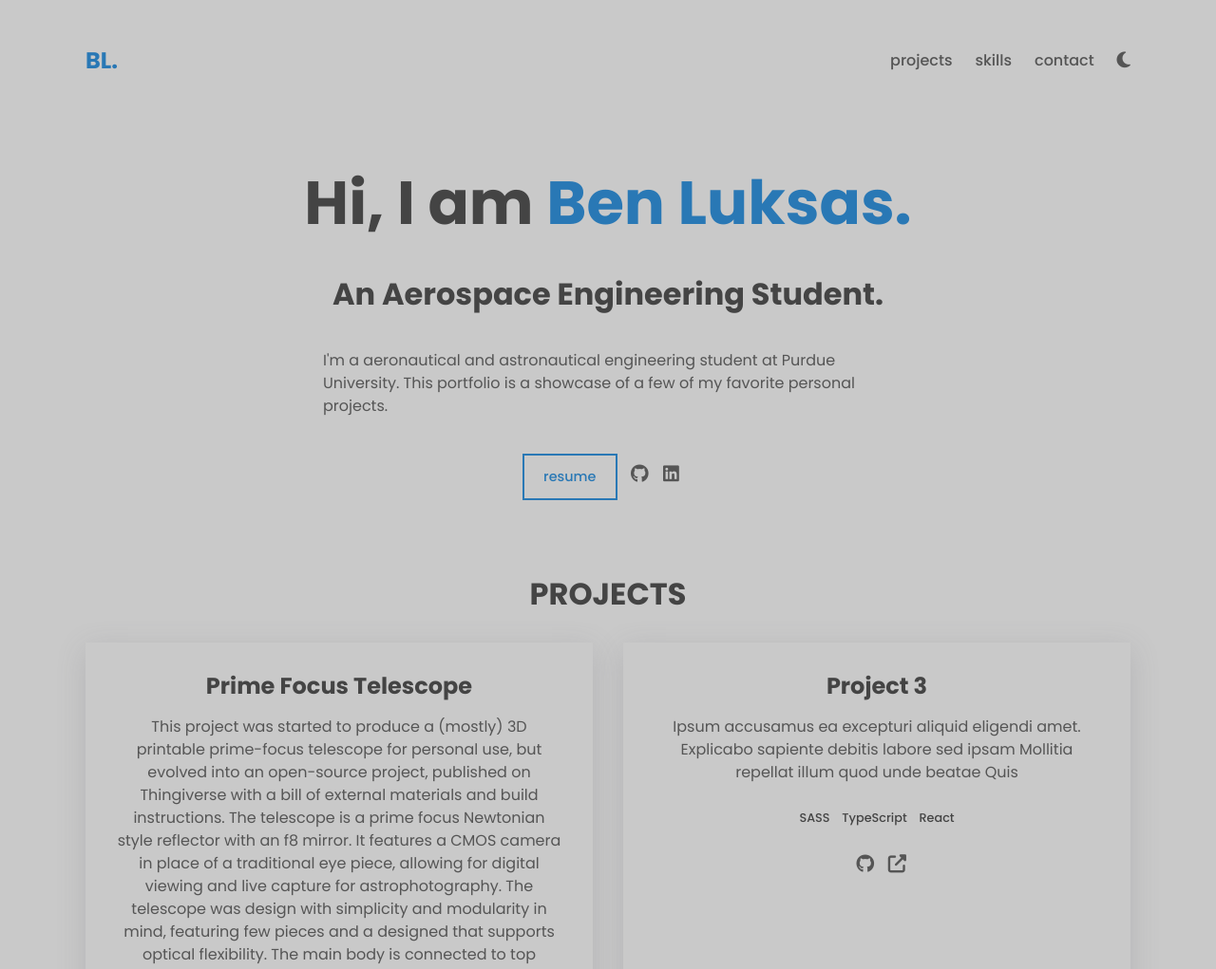
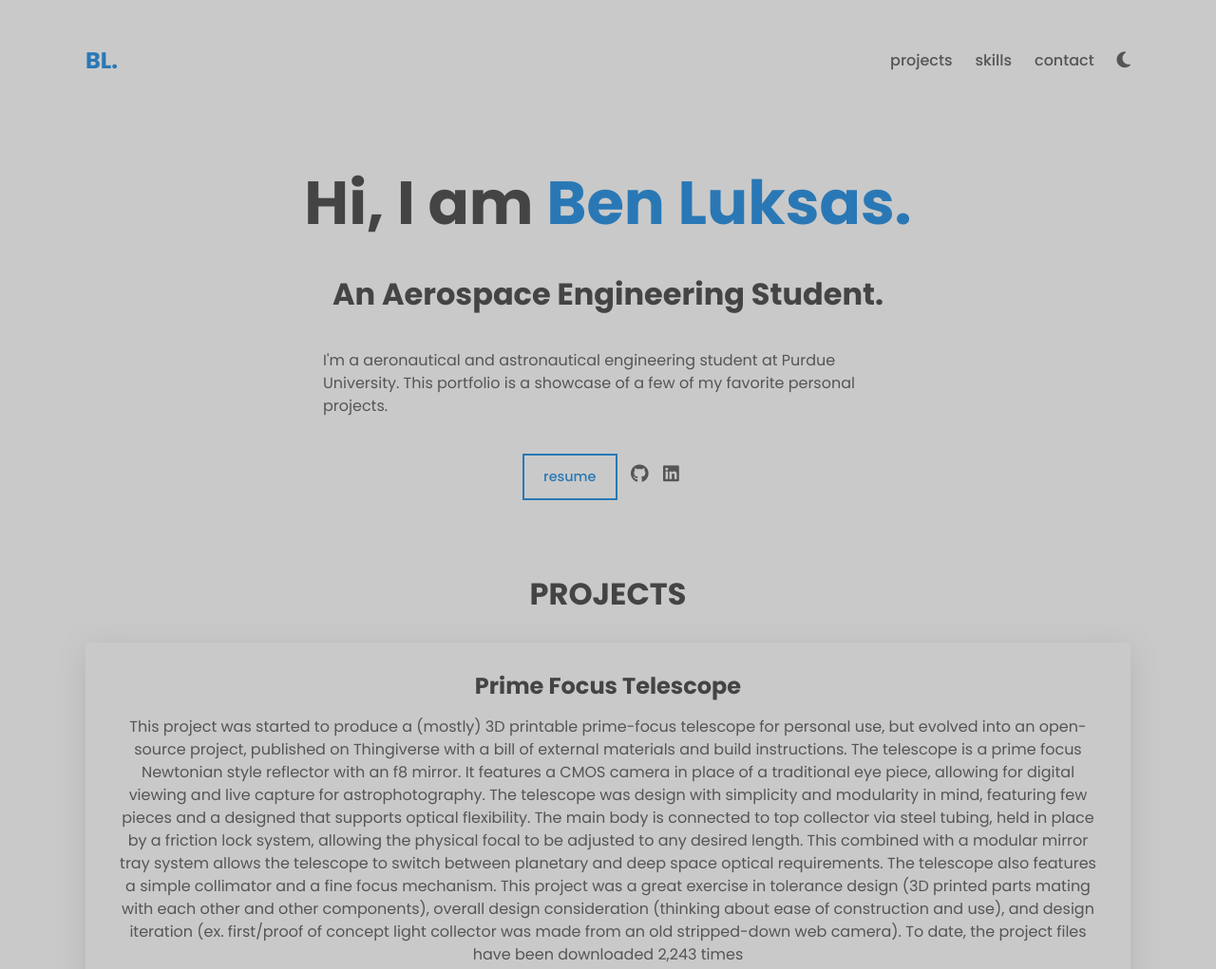
Before and after one commit to BLuksas/BLuksas.github.io, a plain HTML site: page index.html in a window 1280 px wide. Shown: the top 1021 px of the page at 95% size. Drawn offline with Linux system fonts and the light colour scheme.

Commit message:
Update index.html

```diff
--- a/index.html
+++ b/index.html
@@ -130,65 +130,6 @@ from an old stripped-down web camera). To date, the project files have been down
             </a>
           </div>
 
-          <!--
-          <div class="project">
-            <h3>Project 2</h3>
-            <p class="project__description">
-              Ipsum accusamus ea excepturi aliquid eligendi amet. Explicabo
-              sapiente debitis labore sed ipsam Mollitia repellat illum quod
-              unde beatae Quis
-            </p>
-            <ul class="project__stack">
-              <li class="project__stack-item">SASS</li>
-              <li class="project__stack-item">TypeScript</li>
-              <li class="project__stack-item">React</li>
-            </ul>
-
-            <a
-              href="https://github.com"
-              aria-label="source code"
-              class="link link--icon"
-            >
-              <i aria-hidden="true" class="fab fa-github"></i>
-            </a>
-            <a
-              href="https://example.com"
-              aria-label="live preview"
-              class="link link--icon"
-            >
-              <i aria-hidden="true" class="fas fa-external-link-alt"></i>
-            </a>
-          </div>
-          -->
-
-          <div class="project">
-            <h3>Project 3</h3>
-            <p class="project__description">
-              Ipsum accusamus ea excepturi aliquid eligendi amet. Explicabo
-              sapiente debitis labore sed ipsam Mollitia repellat illum quod
-              unde beatae Quis
-            </p>
-            <ul class="project__stack">
-              <li class="project__stack-item">SASS</li>
-              <li class="project__stack-item">TypeScript</li>
-              <li class="project__stack-item">React</li>
-            </ul>
-
-            <a
-              href="https://github.com"
-              aria-label="source code"
-              class="link link--icon"
-            >
-              <i aria-hidden="true" class="fab fa-github"></i>
-            </a>
-            <a
-              href="https://example.com"
-              aria-label="live preview"
-              class="link link--icon"
-            >
-              <i aria-hidden="true" class="fas fa-external-link-alt"></i>
-            </a>
-          </div>
         </div>
       </section>
 
```
